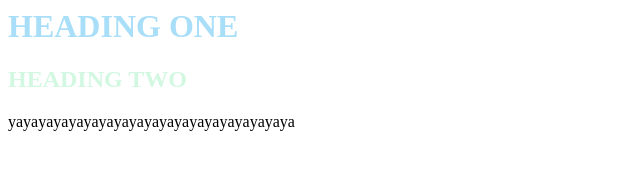
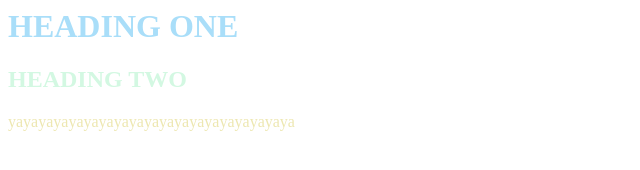
Before and after one commit to izzyavega/izzyavega.github.io, a plain HTML site: page index.html in a window 1280 px wide. Shown: the whole page, without its empty margins (0-640 px from the left). Drawn offline with Linux system fonts and the light colour scheme.

Commit message:
Update index.html

```diff
--- a/index.html
+++ b/index.html
@@ -3,6 +3,7 @@
     <style>
         h2{color:#D3F8E2}
         h1{color:#A9DEF9}
+        p{color:#EDE7B1}
     </style>
 </head>
 <body bg color = "#000000">
```
